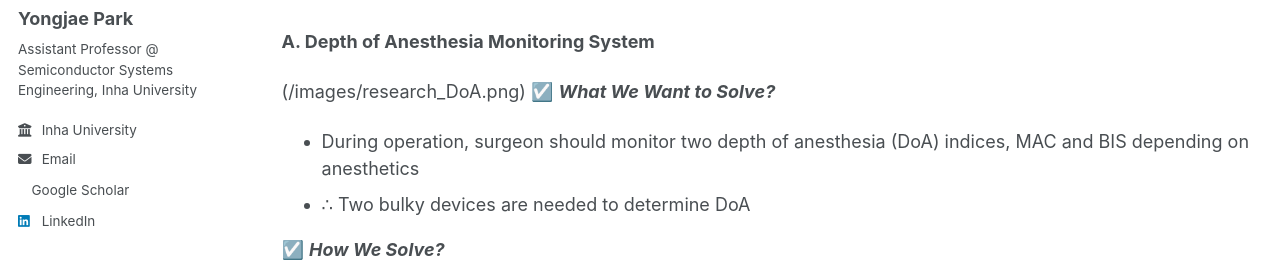
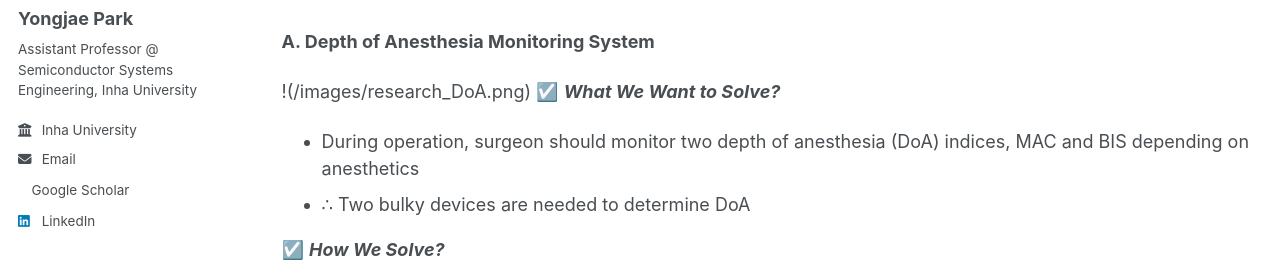
Before and after one commit to yong27park/AME.github.io, a Jekyll site: the page built from _pages/ourinterests.md, in a window 1280 px wide and 1283 px high. Shown: the part 350-622 px from the top of the window. Built offline with Jekyll 4.4.1, drawn with Linux system fonts in a browser that asks for light colours; a style sheet for code colours, icons or effects is not loaded.

```diff
--- a/_pages/ourinterests.md
+++ b/_pages/ourinterests.md
@@ -10,7 +10,7 @@ author_profile: true
 
  **A. Depth of Anesthesia Monitoring System**
 
-(/images/research_DoA.png)
+!(/images/research_DoA.png)
 ☑️ ***What We Want to Solve?***
 - During operation, surgeon should monitor two depth of anesthesia (DoA) indices, MAC and BIS depending on anesthetics
 - ∴ Two bulky devices are needed to determine DoA
```
